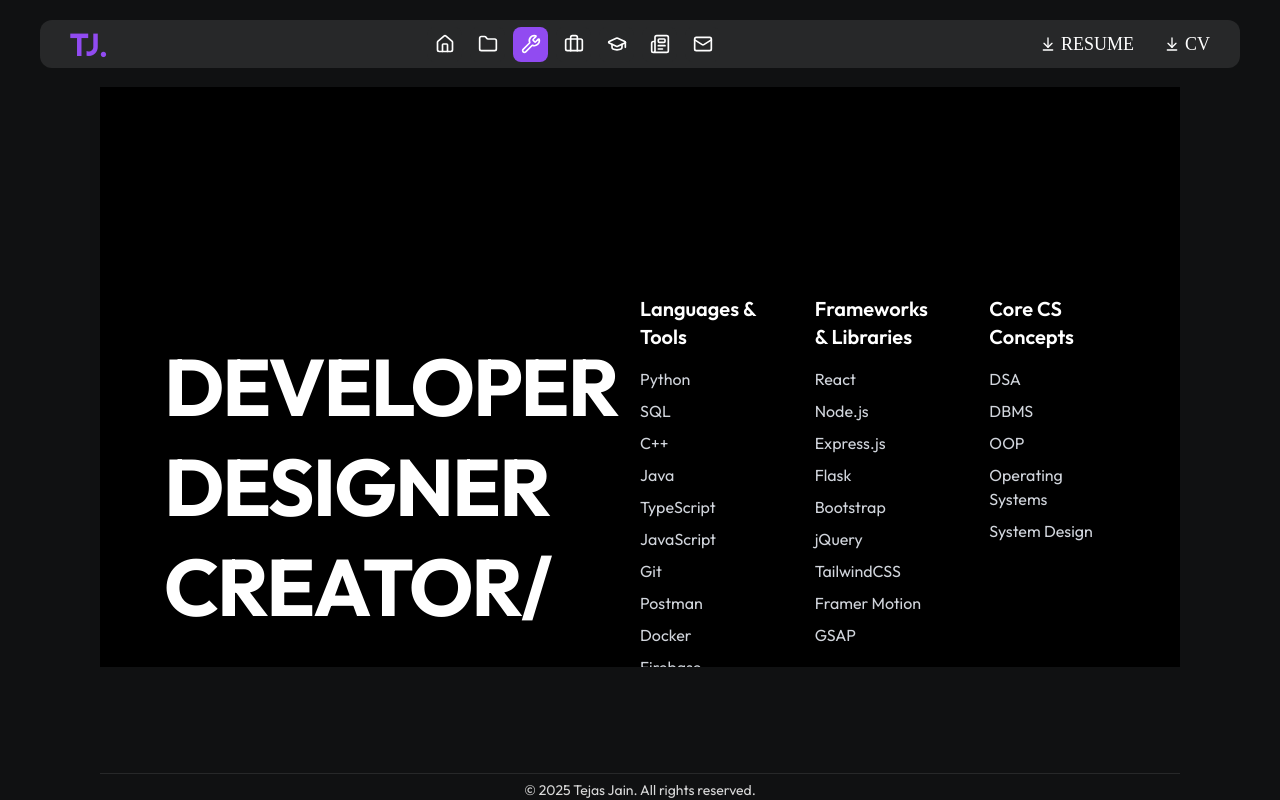
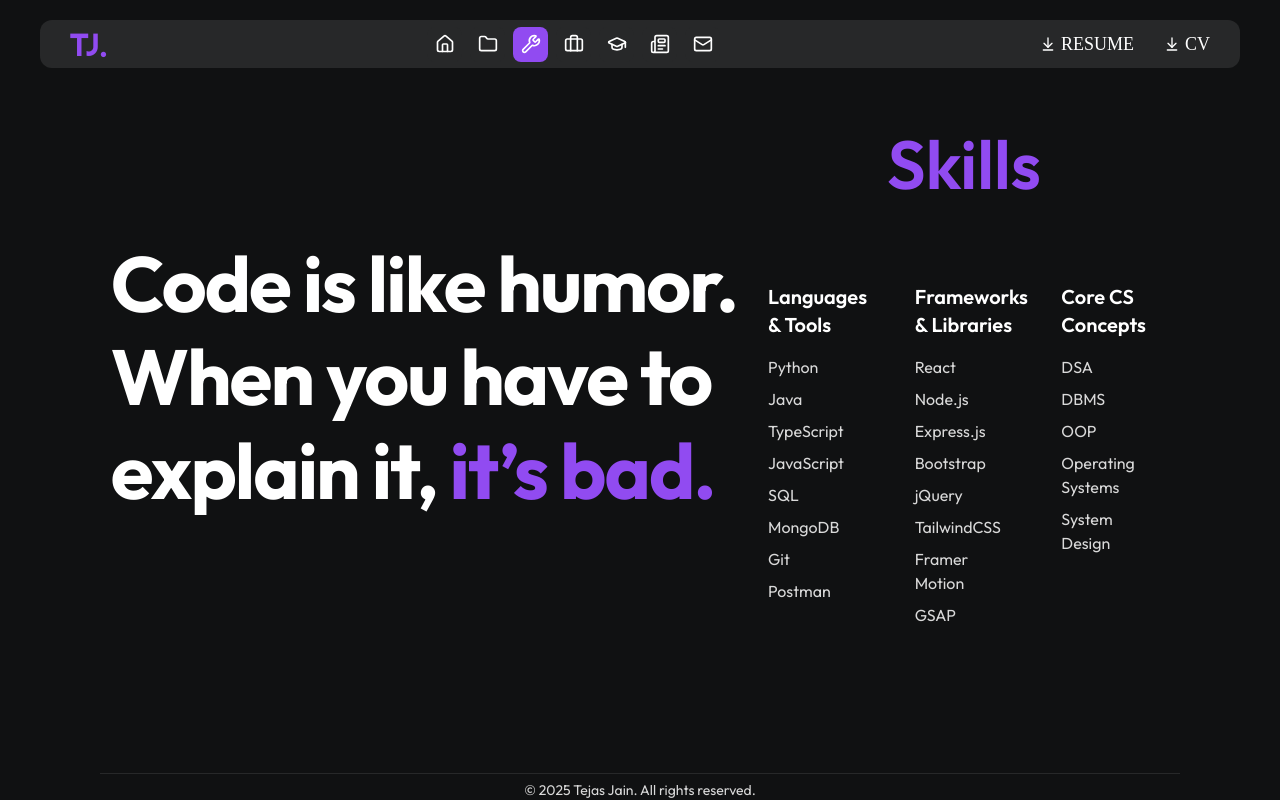
Before and after one commit to tejas096/portfolio, a React (Vite) app: page /tools in a window 1280 px wide. Built offline with nearby package versions, Linux system fonts and the light colour scheme.

Commit message:
Initial commit

```diff
--- a/src/pages/Tools.tsx
+++ b/src/pages/Tools.tsx
@@ -2,44 +2,42 @@ import React from "react";
 
 const Tools: React.FC = () => {
   return (
-    <div className="h-[calc(100vh-150px)] lg:h-[580px] w-full snap-y snap-mandatory overflow-y-scroll scrollbar-hide">
-      <section className="h-screen bg-black text-white flex items-center justify-center px-16">
-        <div className="flex w-full max-w-6xl">
-          <div className="flex-1 flex flex-col justify-center">
-            <h1 className="text-[5rem] leading-tight font-bold tracking-tight">
-              DEVELOPER <br />
-              DESIGNER <br />
-              CREATOR/
+    <div className="h-[calc(100vh-150px)] lg:h-[580px] w-full overflow-y-scroll scrollbar-hide">
+      <div className="flex lg:flex-row max-lg:gap-[70px] flex-col h-full">
+        <div className="lg:w-[60%] w-full h-full flex items-center justify-center">
+          <h1 className="text-[36px] xs:text-[48px] xl:text-[78px] leading-[1.2em] font-bold tracking-tight">
+            Code is like humor.
+            <br /> When you have to <br />
+            explain it,{" "}
+            <span className="text-[rgb(145,75,241)]">it’s bad.</span>
           </h1>
         </div>
-          <div className="flex-1 flex justify-center items-center">
+        <div className="lg:w-[40%] w-full gap-[40px] h-full flex flex-col justify-around p-[20px]">
+          <h1 className="text-[rgb(145,75,241)] text-[36px] text-center w-full xs:text-[48px] xl:text-[68px] font-semibold leading-[1.1em]">
+            Skills
+          </h1>
           <div className="grid grid-cols-3 gap-12 text-left">
             <div>
-                <h2 className="text-xl font-semibold mb-4">
-                  Languages & Tools
-                </h2>
-                <ul className="space-y-2 text-gray-300">
+              <h2 className="text-xl font-semibold mb-4">Languages & Tools</h2>
+              <ul className="space-y-2 text-[rgb(217,217,217)]">
                 <li>Python</li>
-                  <li>SQL</li>
-                  <li>C++</li>
                 <li>Java</li>
                 <li>TypeScript</li>
                 <li>JavaScript</li>
+                <li>SQL</li>
+                <li>MongoDB</li>
                 <li>Git</li>
                 <li>Postman</li>
-                  <li>Docker</li>
-                  <li>Firebase</li>
               </ul>
             </div>
             <div>
               <h2 className="text-xl font-semibold mb-4">
                 Frameworks & Libraries
               </h2>
-                <ul className="space-y-2 text-gray-300">
+              <ul className="space-y-2 text-[rgb(217,217,217)]">
                 <li>React</li>
                 <li>Node.js</li>
                 <li>Express.js</li>
-                  <li>Flask</li>
                 <li>Bootstrap</li>
                 <li>jQuery</li>
                 <li>TailwindCSS</li>
@@ -49,7 +47,7 @@ const Tools: React.FC = () => {
             </div>
             <div>
               <h2 className="text-xl font-semibold mb-4">Core CS Concepts</h2>
-                <ul className="space-y-2 text-gray-300">
+              <ul className="space-y-2 text-[rgb(217,217,217)]">
                 <li>DSA</li>
                 <li>DBMS</li>
                 <li>OOP</li>
@@ -60,7 +58,6 @@ const Tools: React.FC = () => {
           </div>
         </div>
       </div>
-      </section>
     </div>
   );
 };
```
Lines whose indentation alone changed are shown as unchanged.
